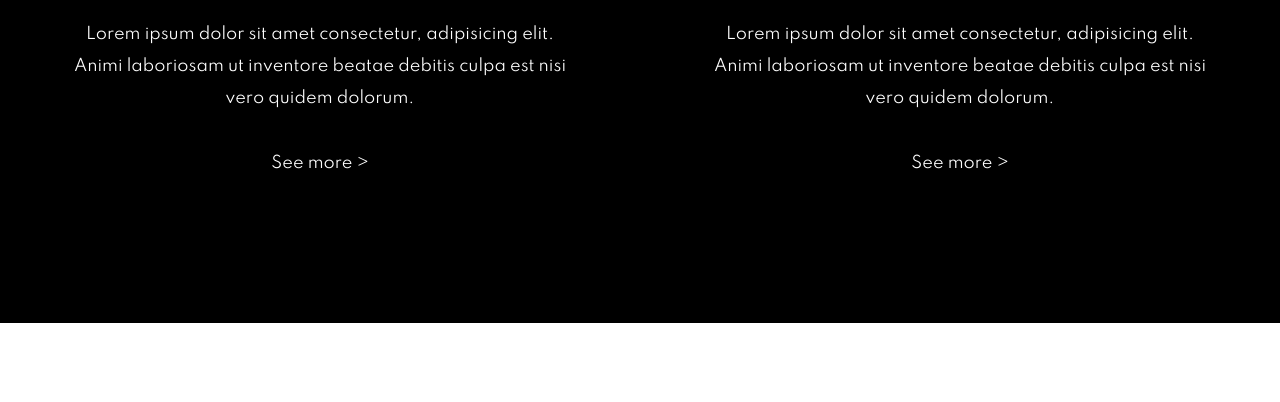
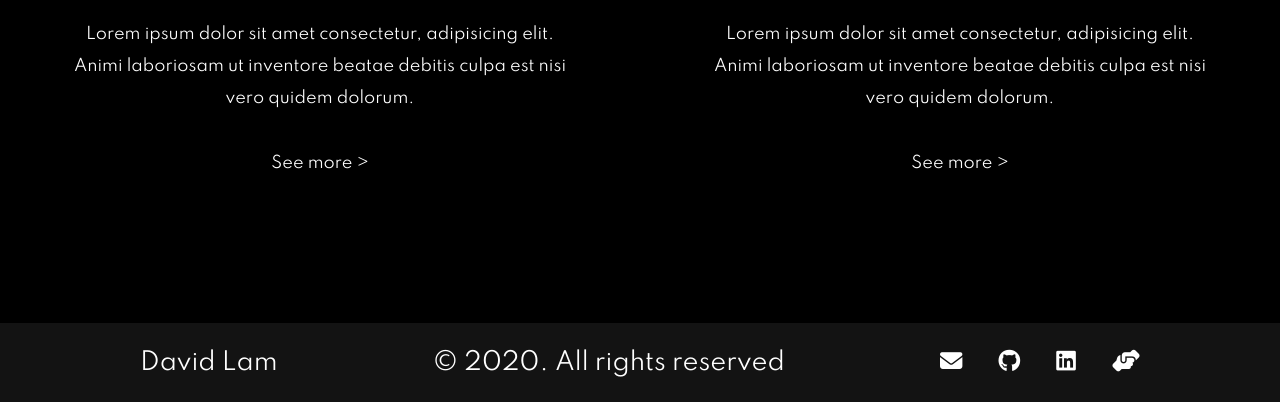
Before and after one commit to dlamh19/dlamh19.github.io, a plain HTML site: page index.html in a window 1280 px wide. Shown: the part 3457-3859 px from the top of the page. Before the commit the page ends 3780 px from the top, so only its background shows below. Drawn offline with Linux system fonts and the light colour scheme.

Commit message:
Added a Footer and Added Links to the a tags

```diff
--- a/index.html
+++ b/index.html
@@ -1,5 +1,6 @@
 <!DOCTYPE html>
 <html lang="en">
+
 <head>
     <meta charset="UTF-8">
     <meta name="viewport" content="width=device-width, initial-scale=1.0">
@@ -11,6 +12,7 @@
 
     <title>David's Portfolio</title>
 </head>
+
 <body>
     <!-- NavBar -->
 
@@ -32,36 +34,39 @@
                 </li>
 
                 <li class="navBarBtn">
-                    <a href="#contact" class="button" >Contact</a>
+                    <a href="#contact" class="button">Contact</a>
                 </li>
             </ul>
         </div>
     </nav>
 
     <!-- Hero Section -->
-    <div class="heroSection" id = "david">
+    <div class="heroSection" id="david">
         <div class="heroContainer">
             <div class="columnLeft">
                 <h1>CS Student</h1>
                 <p>Passionate and Driven Towards Goals</p>
             </div>
             <div class="columnRight">
-                <img src="codeThinking.svg" alt="picture" class = "heroImg">
+                <img src="codeThinking.svg" alt="picture" class="heroImg">
             </div>
         </div>
     </div>
 
     <!-- About Section -->
-    <div class="aboutSection" id = "about">
+    <div class="aboutSection" id="about">
         <div class="aboutContainer">
             <div class="aboutContent">
                 <div class="mainImg">
-                    <img src="/programming.svg" alt="face" class = "meImg">
+                    <img src="/programming.svg" alt="face" class="meImg">
                 </div>
                 <div class="aboutText">
                     <h1>Hi, I'm David!</h1>
                     <h2>I am David Lam, a CS Student at Rutgers University currently living in New Jersey.</h2>
-                    <p>Lorem ipsum dolor sit amet consectetur adipisicing elit. Voluptatum reiciendis molestiae rem nobis quaerat? Alias necessitatibus laborum ea excepturi a nihil dolorem eum dignissimos architecto velit. Unde ex corporis quod! Cum ab sint magnam optio nesciunt provident veritatis repellendus sit.
+                    <p>Lorem ipsum dolor sit amet consectetur adipisicing elit. Voluptatum reiciendis molestiae rem
+                        nobis quaerat? Alias necessitatibus laborum ea excepturi a nihil dolorem eum dignissimos
+                        architecto velit. Unde ex corporis quod! Cum ab sint magnam optio nesciunt provident veritatis
+                        repellendus sit.
                     </p>
                 </div>
             </div>
@@ -71,7 +76,7 @@
 
 
     <!-- Project Section  -->
-    <div class="projectSection" id = "projects">
+    <div class="projectSection" id="projects">
         <div class="projectContainer">
             <h1>My Projects</h1>
             <div class="projectGrid">
@@ -91,14 +96,14 @@
                     </div>
                 </div>
                 <div class="projectGridRight">
-                    <img src="macbook.jpg" alt="macbookImg" class = "macbook">
+                    <img src="macbook.jpg" alt="macbookImg" class="macbook">
                 </div>
             </div>
         </div>
     </div>
 
     <!-- Experiences Section  -->
-    <div class="expSection" id = "exp">
+    <div class="expSection" id="exp">
         <div class="expContainer">
             <h1>Experiences</h1>
             <div class="expWrapper">
@@ -106,7 +111,8 @@
                     <div class="expContent">
                         <h2><i class="fas fa-chalkboard-teacher"></i> Learning Assistant</h2>
                         <img src="#" alt="learningAssistant">
-                        <p>Lorem ipsum dolor sit amet consectetur, adipisicing elit. Animi laboriosam ut inventore beatae debitis culpa est nisi vero quidem dolorum.</p>
+                        <p>Lorem ipsum dolor sit amet consectetur, adipisicing elit. Animi laboriosam ut inventore
+                            beatae debitis culpa est nisi vero quidem dolorum.</p>
                         <a href="#">See more ></a>
                     </div>
                 </div>
@@ -114,15 +120,36 @@
                     <div class="expContent">
                         <h2><i class="fas fa-table-tennis"></i> Table Tennis Coach</h2>
                         <img src="#" alt="ttCoach">
-                        <p>Lorem ipsum dolor sit amet consectetur, adipisicing elit. Animi laboriosam ut inventore beatae debitis culpa est nisi vero quidem dolorum.</p>
+                        <p>Lorem ipsum dolor sit amet consectetur, adipisicing elit. Animi laboriosam ut inventore
+                            beatae debitis culpa est nisi vero quidem dolorum.</p>
                         <a href="#">See more ></a>
                     </div>
                 </div>
             </div>
-
         </div>
     </div>
 
+    <!-- Contact Section -->
+
+    <!-- Footer Section -->
+    <div class="footer">
+        <div class="footerContainer">
+            <div class="footerLogo">
+                <a href="" id="footer-logo">David Lam</a>
+            </div>
+            <p class="website-rights">© 2020. All rights reserved</p>
+            <div class="socialMedia">
+                <div class="socialIcons">
+                    <a href="mailto: dlamh19@gmail.com" class="socialIconLink" target="_blank"><i class="fas fa-envelope"></i></a>
+                    <a href="https://github.com/dlamh19" class="socialIconLink" target="_blank"><i class="fab fa-github"></i></a>
+                    <a href="https://www.linkedin.com/in/dlamh19/" class="socialIconLink" target="_blank"><i class="fab fa-linkedin"></i></a>
+                    <a href="https://www.brainyquote.com/quote_of_the_day" class="socialIconLink" target="_blank"><i class="fas fa-hands-helping"></i></a>
+
+                </div>
+            </div>
+        </div>
+    </div>
     <script src="main.js"></script>
 </body>
+
 </html>
--- a/styles.css
+++ b/styles.css
@@ -369,3 +369,44 @@
 .highlight {
     border-bottom: 2px solid white;
 }
+
+/* Footer Section */
+.footer {
+    font-family: 'Spartan', sans-serif;
+    background: #131313;
+    padding: 25px 0;
+    display: flex;
+    flex-direction: column;
+    justify-content: center;
+    align-items: center;
+}
+
+.footerContainer {
+    width: 100%;
+    max-width: 1000px;
+    display: flex;
+    justify-content: space-between;
+    align-items: center;
+}
+
+.footerLogo a {
+    text-decoration: none;
+    color: white;
+    font-size: 1.5rem;
+}
+
+.website-rights {
+    color: white;
+    font-size: 1.5rem;
+}
+
+.socialIcons {
+    display: flex;
+    width: 200px;
+    justify-content: space-between;
+}
+
+.socialIconLink {
+    color: white;
+    font-size: 1.4rem;
+}
```
